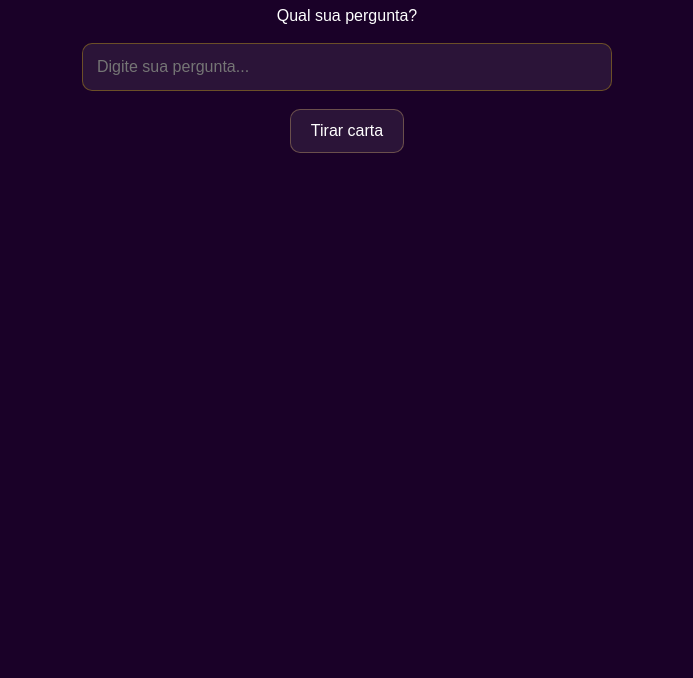
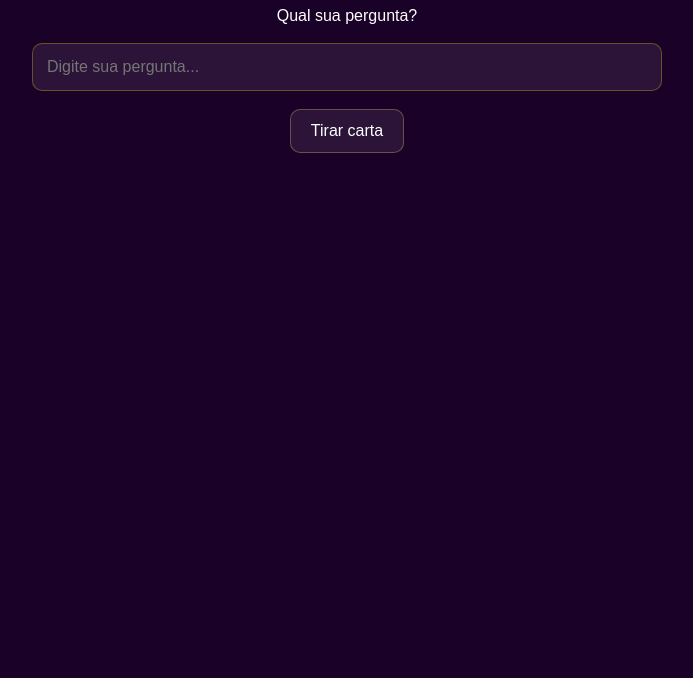
Before and after one commit to thiagoqueirozm/tarot_lab, a plain HTML site: page index.html in a window 1280 px wide. Shown: the part 122-800 px from the top of the page, without its empty margins (293-986 px from the left). Drawn offline with Linux system fonts and the light colour scheme.

Commit message:
melhorando a responsividade

```diff
--- a/index.html
+++ b/index.html
@@ -2,6 +2,7 @@
 <html lang="pt-BR">
 <head>
   <meta charset="UTF-8">
+  <meta name="viewport" content="width=device-width, initial-scale=1.0">
   <title>Cyber Mystic Oracle</title>
   <link rel="stylesheet" href="style.css">
 </head>
--- a/style.css
+++ b/style.css
@@ -14,8 +14,8 @@
   font-size: 16px;
 }
 input {
-  width: 500px;
-  max-width: 90%;
+  width: 90%;
+  max-width: 600px;
   padding: 14px;
   font-size: 16px;
   border-radius: 10px;
```
